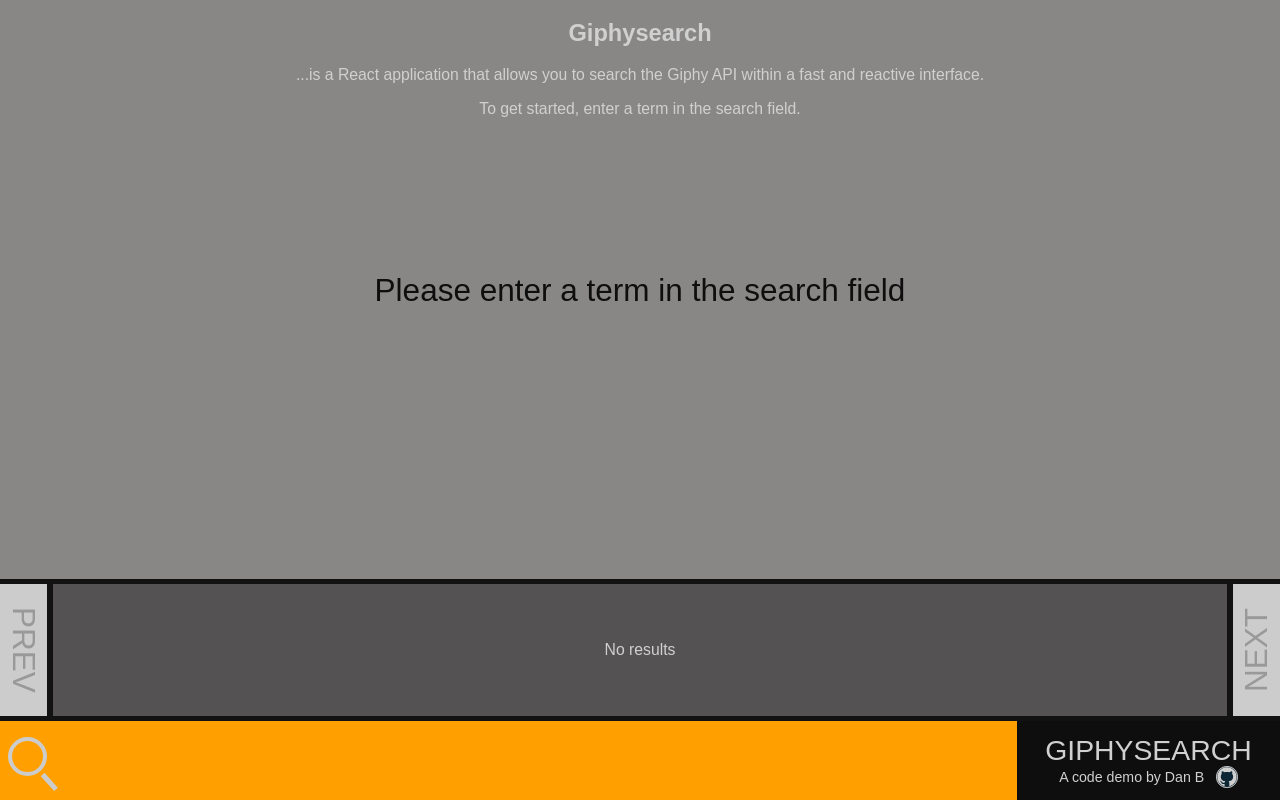
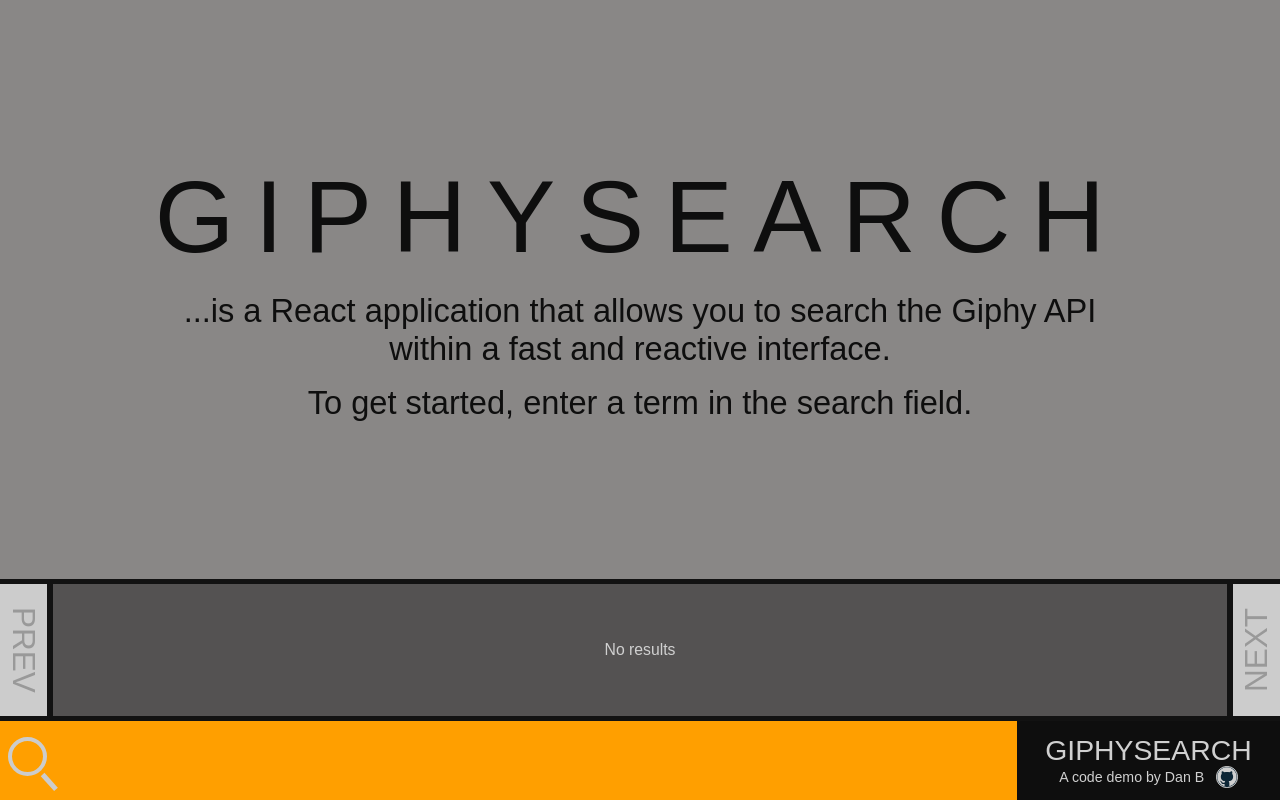
Before and after one commit to danb-cws/giphysearch, a React (Create React App) app: page / in a window 1280 px wide. Built offline with nearby package versions, Linux system fonts and the light colour scheme.

Commit message:
content for welcome screen, css

```diff
--- a/src/components/Header/style.css
+++ b/src/components/Header/style.css
@@ -1,10 +1,9 @@
 .App-header {
-  font-size: .9rem;
+  font-size: 0.9rem;
   padding: 0.9em 2em 0 2em;
   color: var(--light-default);
   background-color: var(--primary-bg-color);
 }
-
 .App-header__title {
   margin: 0;
   font-size: 2em;
@@ -13,20 +12,44 @@
 }
 .App-header__intro {
   font-size: 1em;
-  margin: .2em 0 0;
+  margin: 0.2em 0 0;
+}
+.App-welcome {
+  display: flex;
+  flex-direction: column;
+  justify-content: center;
+  align-items: center;
+  position: relative;
+  overflow: hidden;
+  color: var(--secondary-color-inverse);
+  background-color: var(--secondary-bg-color-inverse);
+  font-size: 1rem;
+}
+.App-welcome__title {
+  font-size: 8vw;
+  font-weight: normal;
+  text-transform: uppercase;
+  letter-spacing: 0.2em;
+  margin: 0;
+}
+.App-welcome__body {
+  font-size: calc(7px + 2vw);
+  max-width: 78vw;
+  margin: 0.5em 0 0;
 }
 .github-link {
   display: inline-block;
   vertical-align: middle;
-    margin-left: .85em;
-    margin-top: -.25em;
+  margin-left: 0.85em;
+  margin-top: -0.25em;
   text-indent: -999em;
   overflow: hidden;
   width: 1.5em;
   height: 1.5em;
   border: 1px solid var(--light-default);
   border-radius: 50%;
-    background: var(--light-default) var(--github-logo-b64-url) no-repeat center center;
+  background: var(--light-default) var(--github-logo-b64-url) no-repeat center
+    center;
   background-size: 1.5em;
   transition: var(--default-transition);
 }
```
Lines whose indentation alone changed are shown as unchanged.
